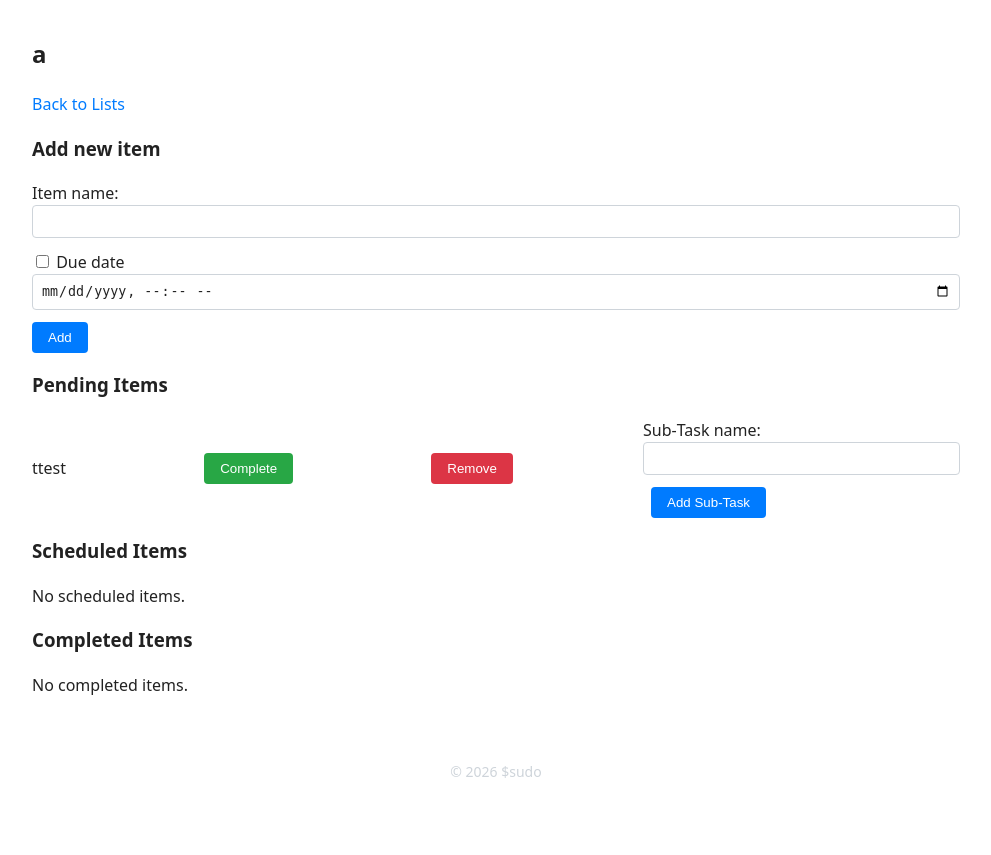
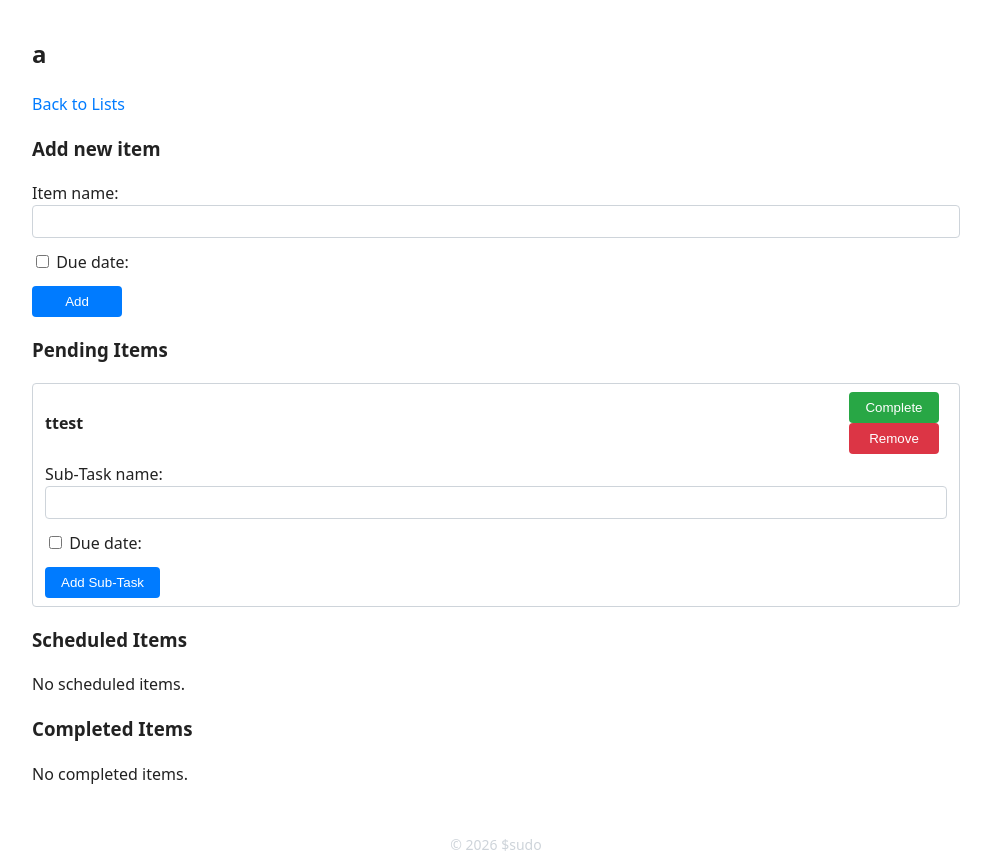
Before and after one commit to codyjwalker/DailyTaskTracker, a Flask app: page /todolist/?list_id=1 in a window 1280 px wide. Shown: the part 49-904 px from the top of the page, without its empty margins (144-1135 px from the left). Before the commit the page ends 827 px from the top, so only its background shows below. Run offline with Flask 3, Linux system fonts and the light colour scheme; a user stored in the database is signed in.

Commit message:
Fix styling of TodoList Page so that Tasks & SUbTasks are much easier to view and interact with.

```diff
--- a/app/static/css/style.css
+++ b/app/static/css/style.css
@@ -1,6 +1,6 @@
 /* app/static/css/style.css */
 
-/* Theme variables -------------------------------------------------------------- */
+/* Theme variables ----------------------------------------------- */
 :root {
     --bg: #ffffff;
     --text: #222222;
@@ -23,7 +23,7 @@ html[data-theme="dark"] {
     --border: #555555;
 }
 
-/* Global styles -------------------------------------------------------------- */
+/* Global styles ----------------------------------------------- */
 html, body {
     margin: 0;
     padding: 0;
@@ -37,7 +37,7 @@ html, body {
 a { color: var(--accent); text-decoration: none; }
 a:hover { text-decoration: underline; }
 
-/* Navigation -------------------------------------------------------------- */
+/* Navigation ----------------------------------------------- */
 .navbar {
     display: flex;
     justify-content: space-between;
@@ -54,10 +54,10 @@ a:hover { text-decoration: underline; }
     color: var(--text);
 }
 
-/* Container & layout ------------------------------------------------------- */
+/* Container & layout ------------------------------------------ */
 .container { max-width: 960px; margin: 0 auto; padding: 1rem; }
 
-/* Flash messages ------------------------------------------------------------- */
+/* Flash messages ----------------------------------------------- */
 .flashes { margin-bottom: 1rem; }
 .flash { padding: .75rem 1rem; margin-bottom: .5rem; border-radius: var(--border-radius); }
 .flash.success { background: var(--success); color: var(--bg); }
@@ -65,9 +65,12 @@ a:hover { text-decoration: underline; }
 .flash.warning { background: var(--warning); color: var(--text); }
 .flash.danger { background: var(--danger); color: var(--bg); }
 
-/* Buttons -------------------------------------------------------------- */
+/* Buttons ------------------------------------------------------ */
 .btn {
     display: inline-block;
+    min-width: 90px;          /* make every button the same width  */
+    width: auto;               /* allow a tiny button to shrink if
+                                  necessary (e.g. “Add”) */
     padding: .5rem 1rem;
     border: none;
     border-radius: var(--border-radius);
@@ -76,11 +79,16 @@ a:hover { text-decoration: underline; }
     cursor: pointer;
 }
 .btn:hover { opacity: .9; }
-.btn.delete-btn { background: var(--danger); }
-.btn.complete-btn { background: var(--success); }
-.btn.remove-btn { background: var(--warning); }
 
-/* Forms -------------------------------------------------------------- */
+/* Keep the original colour‑only rules so “Complete” stays green
+   and “Remove” stays red. They appear after .btn so they override
+   the default background. */
+.btn.delete-btn   { background: var(--danger); }   /* red */
+.btn.complete-btn { background: var(--success); }  /* green */
+.btn.remove-btn  { background: var(--warning); }  /* orange – kept as
+                                                     in the original file */
+
+/* Forms -------------------------------------------------------- */
 form .form-group { margin-bottom: .75rem; }
 form .form-control {
     width: 100%;
@@ -91,82 +99,48 @@ form .form-control {
     color: var(--text);
 }
 
-/* Monthly overview table ------------------------------------------------------- */
+/* Monthly overview table ---------------------------------------- */
 .monthly-table { width: 100%; border-collapse: collapse; }
 .monthly-table th, .monthly-table td {
     border: 1px solid var(--border);
     padding: .4rem 0.6rem;
     text-align: center;
-  font-size: 0.9rem;
 }
 .monthly-table th { background: var(--border); font-weight: normal; }
 .monthly-table .status.done { color: var(--success); }
 .monthly-table .status.not-done { color: var(--danger); }
 
-/* Navigation arrows in month view ------------------------------------------ */
+/* Navigation arrows in month view ------------------------------ */
 .nav-arrows a { margin: 0 0.5rem; color: var(--accent); text-decoration: none; }
 .nav-arrows a:hover { text-decoration: underline; }
 
-/* Footer -------------------------------------------------------------- */
+/* Footer -------------------------------------------------------- */
 footer { text-align: center; margin-top: 2rem; color: var(--border); font-size: .875rem; }
 
-/* Todo List page styling ----------------------------------------------------- */
-.list-item {
-  display: flex;
-  justify-content: space-between;
-  align-items: center;
-  margin-bottom: 0.75rem;
-}
-.list-item .btn {
-  margin-left: 0.5rem;
-}
-
-/* Task controls layout */
-.task-controls {
-  display: flex;
-  flex-wrap: wrap;
-  gap: 1rem;
-  margin-top: 1.5rem;
-}
-.task-section {
-  flex: 1 1 30%;
-  min-width: 200px;
-  background: var(--border);
-  padding: 1rem;
-  border-radius: var(--border-radius);
-}
-.task-section h3 {
-  margin-top: 0;
-}
-
-/* Lists page */
+/* To‑Do List page styling -------------------------------------- */
 .list-group {
     list-style: none;
     padding: 0;
     margin: 0;
 }
 .list-group-item {
-    display: flex;
-    justify-content: space-between;
-    align-items: center;
+    display: block;                     /* changed from flex to keep width  */
     padding: .5rem .75rem;
     border: 1px solid var(--border);
     border-radius: var(--border-radius);
     margin-bottom: .5rem;
 }
 
-/* To‑Do List page styling */
-.list-item {
+/* Helper that keeps the header + control buttons on one line */
+.item-header-row {
     display: flex;
     justify-content: space-between;
     align-items: center;
-  margin-bottom: 0.75rem;
-}
-.list-item .btn {
-  margin-left: 0.5rem;
+    margin-bottom: .5rem;
+    margin-right: .5rem;
 }
 
-/* Sub‑tasks styling */
+/* Sub‑tasks styling -------------------------------------------- */
 .subtasks {
     margin-left: 1.5rem;                /* indent nested sub‑tasks */
 }
@@ -178,6 +152,7 @@ footer { text-align: center; margin-top: 2rem; color: var(--border); font-size:
     margin-bottom: .25rem;
     background: var(--border);
     border-radius: var(--border-radius);
+    border: 1px solid var(--border);   /* border around each sub‑task */
 }
 .subtask.completed {
     background: var(--success);
@@ -194,3 +169,17 @@ footer { text-align: center; margin-top: 2rem; color: var(--border); font-size:
     color: var(--text);
     opacity: .8;
 }
+
+/* Completed‑Task highlight ------------------------------------- */
+.completed-task {
+    background: var(--success);   /* green background for completed tasks */
+    color: var(--bg);             /* white text on green */
+}
+
+/* Border around the sub‑task list when the parent task is completed */
+.completed-task .subtasks {
+    border: 1px solid var(--border);
+    border-radius: var(--border-radius);
+    padding: 0.5rem;
+    margin-top: 0.5rem;
+}
--- a/app/templates/base.html
+++ b/app/templates/base.html
@@ -42,5 +42,6 @@
   </footer>
 
   <script src="{{ url_for('static', filename='js/theme.js') }}"></script>
+  <script src="{{ url_for('static', filename='js/todo.js') }}"></script>
 </body>
 </html>
--- a/app/templates/todo/todolist.html
+++ b/app/templates/todo/todolist.html
@@ -5,201 +5,271 @@
 <p><a href="{{ url_for('main.todolists') }}">Back to Lists</a></p>
 
 <h3>Add new item</h3>
-  <form method="post" action="{{ url_for('main.todolist', list_id=todo_list.id) }}">
+<form method="post"
+      action="{{ url_for('main.todolist', list_id=todo_list.id) }}">
+    <input type="hidden" name="action" value="add">
     <input type="hidden" name="csrf_token" value="{{ csrf_token() }}">
     <div class="form-group">
-      <label for="name">Item name:</label>
-      <input type="text" id="name" name="name" required class="form-control">
+        <label for="new-item-name">Item name:</label>
+        <input type="text" id="new-item-name" name="name"
+               class="form-control" required>
     </div>
-    <div class="form-group due-date-container" id="due-date-container">
+    <div class="form-group">
         <label>
-        <input type="checkbox" id="due-checkbox" name="due_checkbox" class="due-checkbox" data-target="due-date-container">
-        Due date
+            <input type="checkbox" name="due_checkbox"
+                   class="due-checkbox" data-target="due-container">
+            Due date:
         </label>
-      <input type="datetime-local" id="due-date" name="due_date" class="form-control">
+        <div id="due-container" style="display:none;">
+            <input type="datetime-local" name="due_date"
+                   class="form-control">
         </div>
-    <input type="hidden" name="action" value="add">
+    </div>
     <button type="submit" class="btn">Add</button>
 </form>
 
-  <!-- Pending items -->
 <h3>Pending Items</h3>
+<ul class="list-group">
 {% for item in pending %}
-    <div class="list-item">
-      <span>{{ item.name }}</span>
-      <form method="post" action="{{ url_for('main.todolist', list_id=todo_list.id) }}" style="display:inline;">
-        <input type="hidden" name="csrf_token" value="{{ csrf_token() }}">
+    <li class="list-group-item">
+        <div class="item-header-row">
+            <div class="item-header">
+                <strong>{{ item.name }}</strong>
+            </div>
+            <div class="task-controls">
+                <form method="post"
+                      action="{{ url_for('main.todolist', list_id=todo_list.id) }}">
                     <input type="hidden" name="action" value="complete">
                     <input type="hidden" name="item_id" value="{{ item.id }}">
+                    <input type="hidden" name="csrf_token"
+                           value="{{ csrf_token() }}">
                     <button type="submit" class="btn complete-btn">Complete</button>
                 </form>
-      <form method="post" action="{{ url_for('main.todolist', list_id=todo_list.id) }}" style="display:inline;">
-        <input type="hidden" name="csrf_token" value="{{ csrf_token() }}">
+                <form method="post"
+                      action="{{ url_for('main.todolist', list_id=todo_list.id) }}">
                     <input type="hidden" name="action" value="remove">
                     <input type="hidden" name="item_id" value="{{ item.id }}">
+                    <input type="hidden" name="csrf_token"
+                           value="{{ csrf_token() }}">
                     <button type="submit" class="btn delete-btn">Remove</button>
                 </form>
+            </div>
+        </div>
 
-      <!-- Sub‑tasks for this item -->
-      {% if item.subtasks|length %}
-        <div class="subtasks">
+        {% if item.subtasks %}
+        <ul class="subtasks">
             {% for sub in item.subtasks %}
-            <div class="subtask{% if sub.completed %} completed{% endif %}">
+            <li class="subtask{% if sub.completed %} completed{% endif %}">
+                <div class="subtask-info">
                     <span>{{ sub.name }}</span>
                     {% if sub.due_date %}
                     <span class="subtask-due">– Due: {{ sub.due_date.strftime('%Y-%m-%d %H:%M') }}</span>
                     {% endif %}
-              <form method="post" action="{{ url_for('main.todolist', list_id=todo_list.id) }}" style="display:inline;">
-				<input type="hidden" name="csrf_token" value="{{ csrf_token() }}">
+                    {% if sub.completed %}
+                    <span class="subtask-completed-note">Completed</span>
+                    {% endif %}
+                </div>
+                <div class="task-controls">
+                    {% if not sub.completed %}
+                    <form method="post"
+                          action="{{ url_for('main.todolist', list_id=todo_list.id) }}">
                         <input type="hidden" name="action" value="complete_sub">
                         <input type="hidden" name="subtask_id" value="{{ sub.id }}">
+                        <input type="hidden" name="csrf_token"
+                               value="{{ csrf_token() }}">
                         <button type="submit" class="btn complete-btn">Complete</button>
                     </form>
-              <form method="post" action="{{ url_for('main.todolist', list_id=todo_list.id) }}" style="display:inline;">
-				<input type="hidden" name="csrf_token" value="{{ csrf_token() }}">
+                    {% endif %}
+                    <form method="post"
+                          action="{{ url_for('main.todolist', list_id=todo_list.id) }}">
                         <input type="hidden" name="action" value="remove_sub">
                         <input type="hidden" name="subtask_id" value="{{ sub.id }}">
+                        <input type="hidden" name="csrf_token"
+                               value="{{ csrf_token() }}">
                         <button type="submit" class="btn delete-btn">Remove</button>
                     </form>
                 </div>
+            </li>
             {% endfor %}
-        </div>
+        </ul>
         {% endif %}
 
-      <!-- Form to add a sub‑task -->
-      <form method="post" action="{{ url_for('main.todolist', list_id=todo_list.id) }}" class="subtask-form">
-        <input type="hidden" name="csrf_token" value="{{ csrf_token() }}">
+        <!-- Sub‑task creation form – appears under the sub‑task list -->
+        <form method="post"
+              action="{{ url_for('main.todolist', list_id=todo_list.id) }}"
+              class="add-subtask-form">
             <input type="hidden" name="action" value="add_sub">
             <input type="hidden" name="parent_id" value="{{ item.id }}">
+            <input type="hidden" name="csrf_token"
+                   value="{{ csrf_token() }}">
             <div class="form-group">
                 <label for="subtask-name-{{ item.id }}">Sub‑Task name:</label>
-          <input type="text" id="subtask-name-{{ item.id }}" name="subtask_name" class="form-control" required>
+                <input type="text" id="subtask-name-{{ item.id }}"
+                       name="subtask_name" class="form-control" required>
             </div>
-        {% if item.due_date %}
-          <div class="form-group subtask-due-date-container" id="sub-due-date-container-{{ item.id }}">
+            <div class="form-group">
                 <label>
-              <input type="checkbox" id="sub-due-checkbox-{{ item.id }}"
-                     name="sub_due_checkbox"
+                    <input type="checkbox" name="sub_due_checkbox"
                            class="due-checkbox"
-                     data-target="sub-due-date-container-{{ item.id }}">
-              Due date
+                           data-target="sub-due-container-{{ item.id }}">
+                    Due date:
                 </label>
-            <input type="datetime-local"
-                   id="sub-due-date-{{ item.id }}"
-                   name="sub_due_date"
+                <div id="sub-due-container-{{ item.id }}" style="display:none;">
+                    <input type="datetime-local" name="sub_due_date"
                            class="form-control">
                 </div>
-        {% endif %}
+            </div>
             <button type="submit" class="btn">Add Sub‑Task</button>
         </form>
+    </li>
+{% else %}
+    <li>No pending items.</li>
+{% endfor %}
+</ul>
+
+<h3>Scheduled Items</h3>
+<ul class="list-group">
+{% for item, status_class, due_display in scheduled %}
+    <li class="list-group-item {{ status_class }}">
+        <div class="item-header-row">
+            <div class="item-header">
+                <strong>{{ item.name }} – Due: {{ due_display }}</strong>
             </div>
-  {% else %}
-    <p>No pending items.</p>
-  {% endfor %}
-
-  <!-- Scheduled items -->
-  <h3>Scheduled Items</h3>
-  {% for item, status_class, due_display in scheduled %}
-    <div class="list-item {{ status_class }}">
-      <span>{{ item.name }} – Due: {{ due_display }}</span>
-      <form method="post" action="{{ url_for('main.todolist', list_id=todo_list.id) }}" style="display:inline;">
-		<input type="hidden" name="csrf_token" value="{{ csrf_token() }}">
+            <div class="task-controls">
+                <form method="post"
+                      action="{{ url_for('main.todolist', list_id=todo_list.id) }}">
                     <input type="hidden" name="action" value="complete">
                     <input type="hidden" name="item_id" value="{{ item.id }}">
+                    <input type="hidden" name="csrf_token"
+                           value="{{ csrf_token() }}">
                     <button type="submit" class="btn complete-btn">Complete</button>
                 </form>
-      <form method="post" action="{{ url_for('main.todolist', list_id=todo_list.id) }}" style="display:inline;">
-		<input type="hidden" name="csrf_token" value="{{ csrf_token() }}">
+                <form method="post"
+                      action="{{ url_for('main.todolist', list_id=todo_list.id) }}">
                     <input type="hidden" name="action" value="remove">
                     <input type="hidden" name="item_id" value="{{ item.id }}">
+                    <input type="hidden" name="csrf_token"
+                           value="{{ csrf_token() }}">
                     <button type="submit" class="btn delete-btn">Remove</button>
                 </form>
+            </div>
+        </div>
 
-      <!-- Sub‑tasks for this scheduled item -->
-      {% if item.subtasks|length %}
-        <div class="subtasks">
+        {% if item.subtasks %}
+        <ul class="subtasks">
             {% for sub in item.subtasks %}
-            <div class="subtask{% if sub.completed %} completed{% endif %}">
+            <li class="subtask{% if sub.completed %} completed{% endif %}">
+                <div class="subtask-info">
                     <span>{{ sub.name }}</span>
                     {% if sub.due_date %}
                     <span class="subtask-due">– Due: {{ sub.due_date.strftime('%Y-%m-%d %H:%M') }}</span>
                     {% endif %}
-              <form method="post" action="{{ url_for('main.todolist', list_id=todo_list.id) }}" style="display:inline;">
-				<input type="hidden" name="csrf_token" value="{{ csrf_token() }}">
+                    {% if sub.completed %}
+                    <span class="subtask-completed-note">Completed</span>
+                    {% endif %}
+                </div>
+                <div class="task-controls">
+                    {% if not sub.completed %}
+                    <form method="post"
+                          action="{{ url_for('main.todolist', list_id=todo_list.id) }}">
                         <input type="hidden" name="action" value="complete_sub">
                         <input type="hidden" name="subtask_id" value="{{ sub.id }}">
+                        <input type="hidden" name="csrf_token"
+                               value="{{ csrf_token() }}">
                         <button type="submit" class="btn complete-btn">Complete</button>
                     </form>
-              <form method="post" action="{{ url_for('main.todolist', list_id=todo_list.id) }}" style="display:inline;">
-				<input type="hidden" name="csrf_token" value="{{ csrf_token() }}">
+                    {% endif %}
+                    <form method="post"
+                          action="{{ url_for('main.todolist', list_id=todo_list.id) }}">
                         <input type="hidden" name="action" value="remove_sub">
                         <input type="hidden" name="subtask_id" value="{{ sub.id }}">
+                        <input type="hidden" name="csrf_token"
+                               value="{{ csrf_token() }}">
                         <button type="submit" class="btn delete-btn">Remove</button>
                     </form>
                 </div>
+            </li>
             {% endfor %}
-        </div>
+        </ul>
         {% endif %}
 
-      <!-- Form to add a sub‑task -->
-      <form method="post" action="{{ url_for('main.todolist', list_id=todo_list.id) }}" class="subtask-form">
-		<input type="hidden" name="csrf_token" value="{{ csrf_token() }}">
+        <!-- Sub‑task creation form – appears under the sub‑task list -->
+        <form method="post"
+              action="{{ url_for('main.todolist', list_id=todo_list.id) }}"
+              class="add-subtask-form">
             <input type="hidden" name="action" value="add_sub">
             <input type="hidden" name="parent_id" value="{{ item.id }}">
+            <input type="hidden" name="csrf_token"
+                   value="{{ csrf_token() }}">
             <div class="form-group">
                 <label for="subtask-name-{{ item.id }}">Sub‑Task name:</label>
-          <input type="text" id="subtask-name-{{ item.id }}" name="subtask_name" class="form-control" required>
+                <input type="text" id="subtask-name-{{ item.id }}"
+                       name="subtask_name" class="form-control" required>
             </div>
-        {% if item.due_date %}
-          <div class="form-group subtask-due-date-container" id="sub-due-date-container-{{ item.id }}">
+            <div class="form-group">
                 <label>
-              <input type="checkbox" id="sub-due-checkbox-{{ item.id }}"
-                     name="sub_due_checkbox"
+                    <input type="checkbox" name="sub_due_checkbox"
                            class="due-checkbox"
-                     data-target="sub-due-date-container-{{ item.id }}">
-              Due date
+                           data-target="sub-due-container-{{ item.id }}">
+                    Due date:
                 </label>
-            <input type="datetime-local"
-                   id="sub-due-date-{{ item.id }}"
-                   name="sub_due_date"
+                <div id="sub-due-container-{{ item.id }}" style="display:none;">
+                    <input type="datetime-local" name="sub_due_date"
                            class="form-control">
                 </div>
-        {% endif %}
+            </div>
             <button type="submit" class="btn">Add Sub‑Task</button>
         </form>
+    </li>
+{% else %}
+    <li>No scheduled items.</li>
+{% endfor %}
+</ul>
+
+<h3>Completed Items</h3>
+<ul class="list-group">
+{% for item in completed %}
+    <!-- Add the completed‑task class so the whole row turns green -->
+    <li class="list-group-item completed-task">
+        <div class="item-header-row">
+            <div class="item-header">
+                <strong>{{ item.name }} – Completed at
+                        {{ item.timestamp.strftime('%Y-%m-%d %H:%M:%S') }}</strong>
             </div>
-  {% else %}
-    <p>No scheduled items.</p>
-  {% endfor %}
-
-  <!-- Completed items -->
-  <h3>Completed Items</h3>
-  {% for item in completed %}
-    <div class="list-item">
-      <span>{{ item.name }} – Completed at {{ item.timestamp.strftime('%Y-%m-%d %H:%M:%S') }}</span>
-      <form method="post" action="{{ url_for('main.todolist', list_id=todo_list.id) }}" style="display:inline;">
-        <input type="hidden" name="csrf_token" value="{{ csrf_token() }}">
+            <div class="task-controls">
+                <form method="post"
+                      action="{{ url_for('main.todolist', list_id=todo_list.id) }}">
                     <input type="hidden" name="action" value="remove">
                     <input type="hidden" name="item_id" value="{{ item.id }}">
+                    <input type="hidden" name="csrf_token"
+                           value="{{ csrf_token() }}">
                     <button type="submit" class="btn delete-btn">Remove</button>
                 </form>
+            </div>
+        </div>
 
-      <!-- Sub‑tasks that were completed with the parent -->
-      {% if item.subtasks|length %}
-        <div class="subtasks">
+        {% if item.subtasks %}
+        <ul class="subtasks">
             {% for sub in item.subtasks %}
-            <div class="subtask{% if sub.completed %} completed{% endif %}">
+            <li class="subtask{% if sub.completed %} completed{% endif %}">
+                <div class="subtask-info">
                     <span>{{ sub.name }}</span>
                     {% if sub.due_date %}
                     <span class="subtask-due">– Due: {{ sub.due_date.strftime('%Y-%m-%d %H:%M') }}</span>
                     {% endif %}
-              <span class="subtask-completed-note">Completed at {{ sub.timestamp.strftime('%Y-%m-%d %H:%M:%S') }}</span>
                 </div>
+                <div class="subtask-completed-note">
+                    Completed at {{ sub.timestamp.strftime('%Y-%m-%d %H:%M:%S') }}
+                </div>
+            </li>
             {% endfor %}
-        </div>
+        </ul>
         {% endif %}
-    </div>
+    </li>
 {% else %}
-    <p>No completed items.</p>
+    <li>No completed items.</li>
 {% endfor %}
+</ul>
+
+<script src="{{ url_for('static', filename='js/todo.js') }}"></script>
 {% endblock %}
```
Also changed, not shown: instance/app.db. Lines whose indentation alone changed are shown as unchanged.
